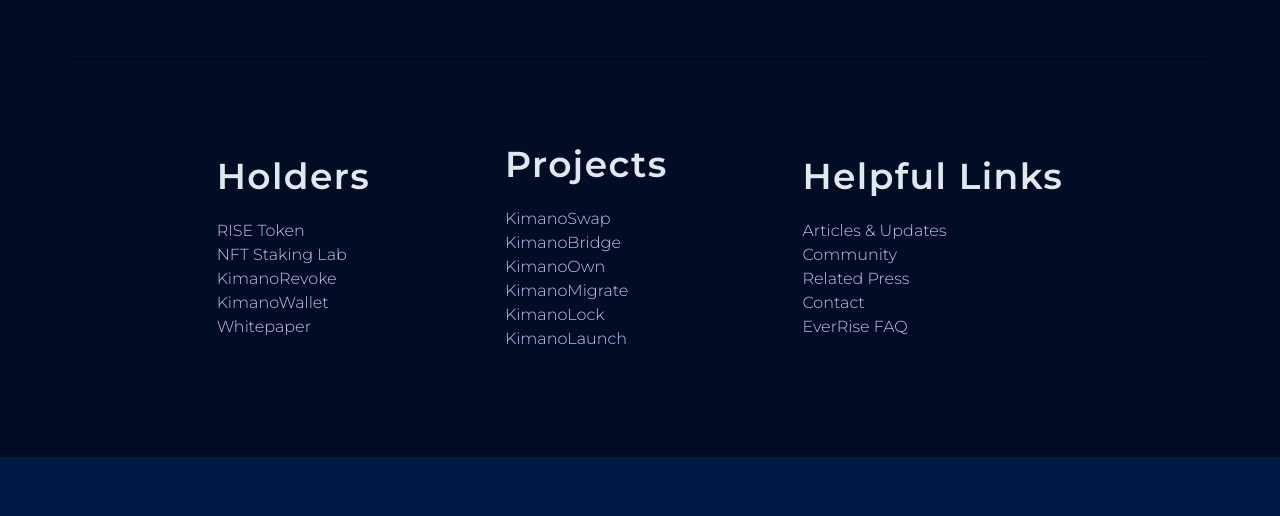
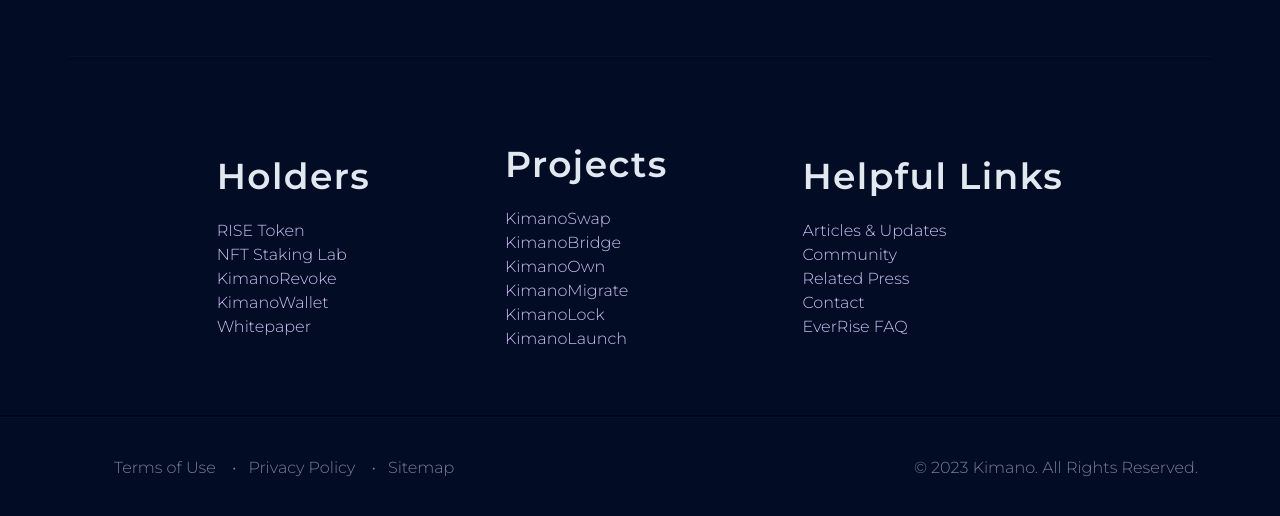
Before and after one commit to sixtusagbo/kimano, a website: page index.html in a window 1280 px wide. Shown: the part 1300-1816 px from the top of the page. Before the commit the page ends 1757 px from the top, so only its background shows below. Drawn offline with Linux system fonts and the light colour scheme.

Commit message:
Add footer copyright section
Thus completing footer

```diff
--- a/index.html
+++ b/index.html
@@ -260,6 +260,8 @@
     </div>
   </header>
 
+  <!-- TODO: Page Content goes here -->
+
   <footer>
     <section class="subscribe">
       <h2 class="display-5 lh-1 mb-4 fw-bolder text-body-emphasis text-light">
@@ -286,8 +288,8 @@
     </section>
 
     <section class="links">
-      <div class="container">
-        <div class="social d-flex justify-content-around align-items-center w-100">
+      <div class="container links-wrapper">
+        <section class="social d-flex justify-content-around align-items-center w-100">
           <div class="logo">
             <span class="fs-2 fw-bolder text-light">Kimano</span>
           </div>
@@ -320,11 +322,11 @@
               Launch Dapp <span class="material-icons">chevron_right</span>
             </a>
           </div>
-        </div>
+        </section>
       </div>
 
-      <div class="container">
-        <div class="site-map">
+      <div class="container mb-5">
+        <section class="site-map">
           <div class="holders">
             <h2>Holders</h2>
             <ul>
@@ -357,8 +359,27 @@
               <li><a href="/faq/">EverRise FAQ</a></li>
             </ul>
           </div>
+        </section>
+      </div>
+
+      <section class="copyright">
+        <div class="container d-flex justify-content-between mb-0">
+          <div class="legal-links">
+            <ul>
+              <li>
+                <a href="/legal/terms/">Terms of Use</a>
+              </li>
+              <li>
+                <a href="/legal/privacy/">Privacy Policy</a>
+              </li>
+              <li>
+                <a href="/sitemap/">Sitemap</a>
+              </li>
+            </ul>
+          </div>
+          <div class="copyright-text">&copy; 2023 Kimano. All Rights Reserved.</div>
         </div>
-      </div>
+      </section>
     </section>
   </footer>
 
--- a/static/sass/footer/_copyright.scss
+++ b/static/sass/footer/_copyright.scss
@@ -0,0 +1,34 @@
+.copyright {
+  height: 120px;
+  font-weight: 100;
+  color: #7b7e96;
+  border-top: 2px solid #000513;
+  box-shadow: inset 0 1px 0 0 #00184675;
+  display: flex;
+  justify-content: center;
+  align-items: center;
+  width: 100%;
+
+  .legal-links ul {
+    display: flex;
+    list-style: none;
+
+    li {
+      margin-right: 12px;
+
+      &:not(:last-child)::after {
+        content: "•";
+        margin-left: 12px;
+      }
+
+      a {
+        color: #7b7e96;
+
+        &:hover {
+          text-decoration: underline;
+        }
+
+      }
+    }
+  }
+}
--- a/static/sass/footer/_links.scss
+++ b/static/sass/footer/_links.scss
@@ -1,9 +1,9 @@
 footer .links {
-  padding: 80px 0 90px;
+  padding: 80px 0 0;
   border-top: 1px solid #142038;
   background-color: #030C25;
 
-  div.container:first-of-type {
+  &-wrapper {
     margin-bottom: 83px;
     border-bottom: 3px solid #000a19;
     padding-bottom: 60px;
```
Also changed, not shown: static/styles/main.min.css.
